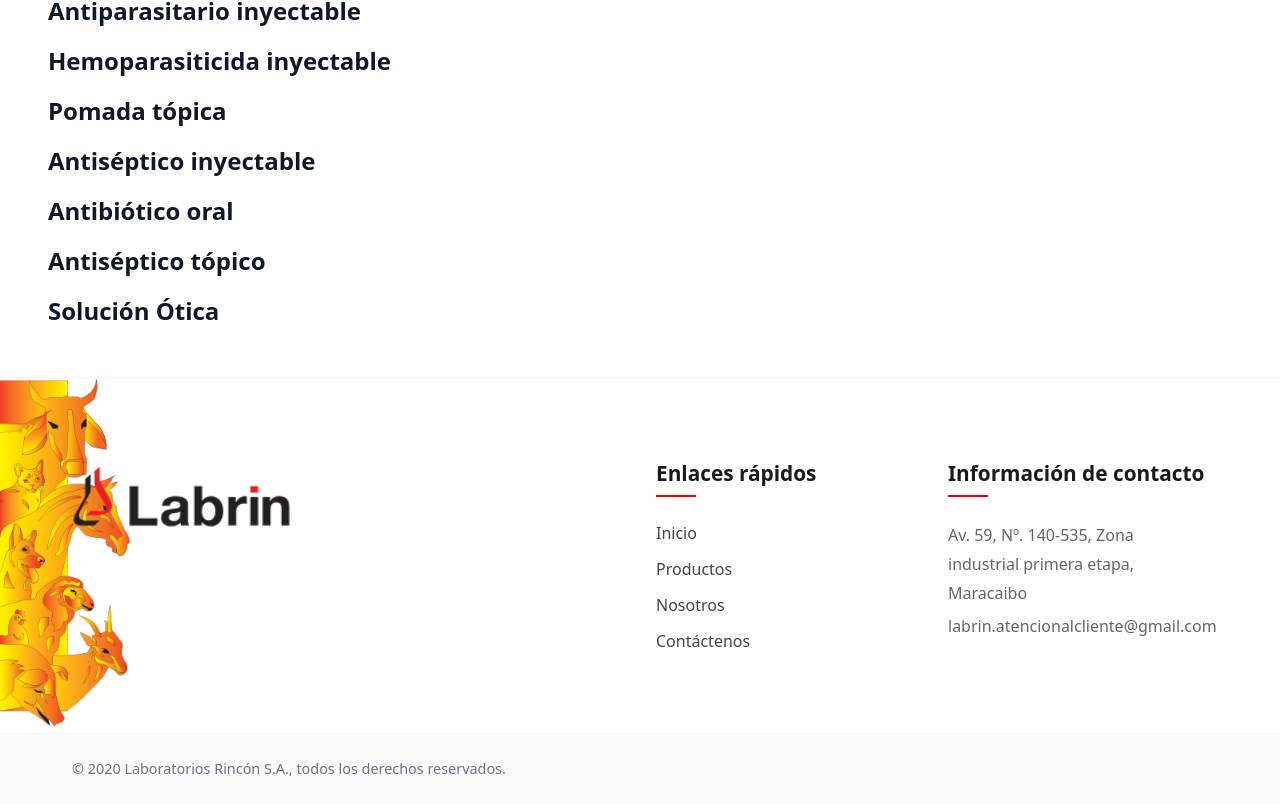
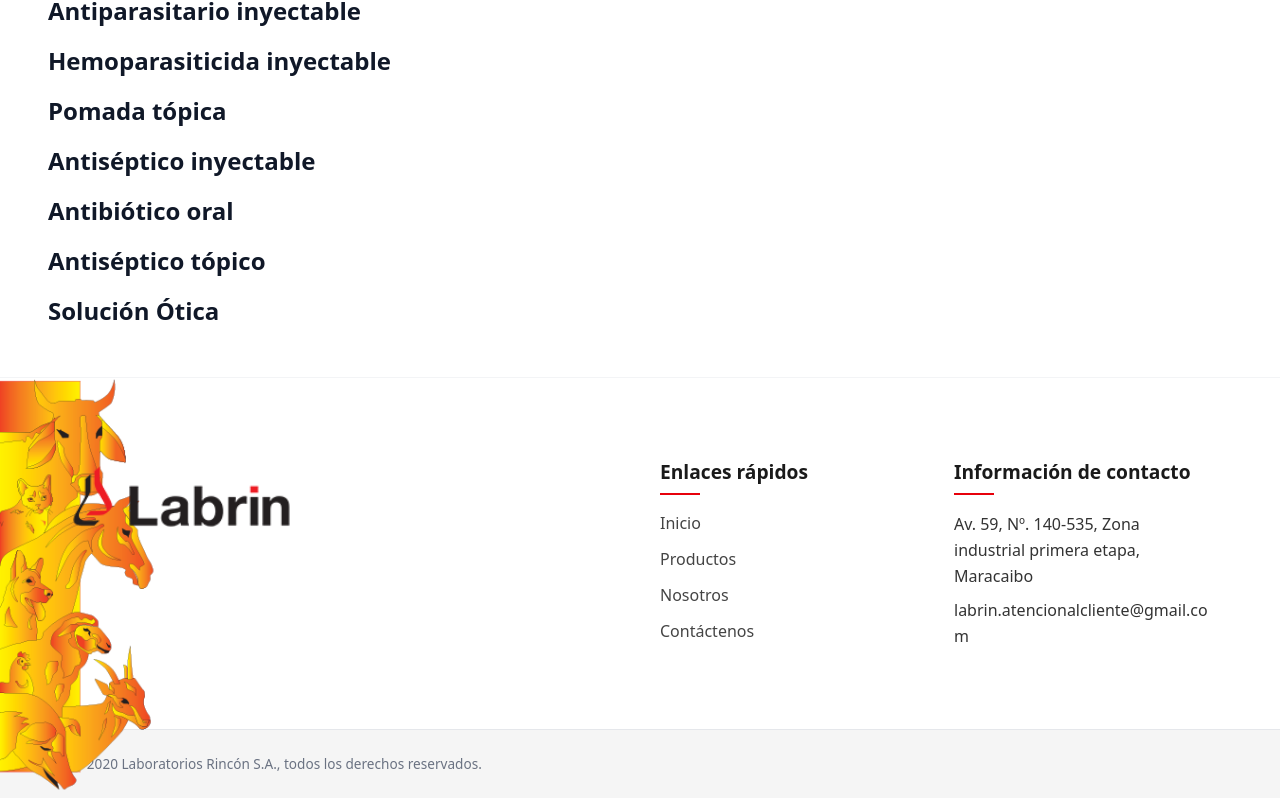
Before and after one commit to labrinsa/labrinsa, a React (Vite) app: page / in a window 1280 px wide. Shown: the part 1588-2392 px from the top of the page. Built offline with nearby package versions, Linux system fonts and the light colour scheme.

Commit message:
modificacion de footer en movi

```diff
--- a/src/components/common/Footer.tsx
+++ b/src/components/common/Footer.tsx
@@ -3,55 +3,57 @@ import { Link, NavLink } from 'react-router-dom'
 
 const Footer = () => {
     return (
-        <footer id="colophon" className="bg-white border-t border-gray-100 font-sans text-[#444]">
-
-            {/* Sección Superior: Widgets con imagen de fondo */}
+        <footer id="colophon" className="bg-white border-t border-gray-100 font-sans text-[#444] relative overflow-hidden">
+            {/* Capa de Fondo - Espejada y opaca solo en móvil */}
             <div
-                className="py-12 md:py-20 bg-no-repeat bg-contain bg-left"
+                className="absolute inset-0 z-0 bg-no-repeat bg-[length:50%_auto] md:bg-contain bg-left-top md:bg-left opacity-30 md:opacity-100 transform -scale-x-100 md:scale-x-100 transition-all duration-300"
                 style={{
                     backgroundImage: `url('/a.png')`,
                 }}
-            >
-                <div className="max-w-[1200px] mx-auto px-4 md:px-8">
-                    <div className="grid grid-cols-1 md:grid-cols-4 gap-8">
+            />
 
-                        {/* Widget 1: Logo (Ajustado para que no tape la imagen de fondo en móvil si es necesario) */}
+            {/* Sección Superior: Contenido */}
+            <div className="relative z-10 py-12 md:py-20">
+                <div className="max-w-[1200px] mx-auto px-6 md:px-8">
+                    <div className="grid grid-cols-1 md:grid-cols-4 gap-10">
+
+                        {/* Widget 1: Logo */}
                         <div className="flex flex-col z-10">
                             <img
                                 src="/cropped-Logo-Labrin-solo-small.png"
                                 alt="Logo Labrin"
-                                className="w-full max-w-[220px] h-auto object-contain"
+                                className="w-48 md:w-full max-w-[220px] h-auto object-contain mb-4"
                             />
                         </div>
 
-                        {/* Widget 2: Espacio vacío para dejar ver la imagen de fondo */}
+                        {/* Widget 2: Espacio vacío (Solo en desktop) */}
                         <div className="hidden md:block"></div>
 
                         {/* Widget 3: Enlaces Rápidos */}
                         <div className="flex flex-col z-10">
-                            <h2 className="text-[1.3rem] font-bold text-[#1a1a1a] mb-6 relative pb-2 after:content-[''] after:absolute after:left-0 after:bottom-0 after:h-[2px] after:w-10 after:bg-red-600">
+                            <h2 className="text-[1.2rem] font-bold text-[#1a1a1a] mb-4 relative pb-2 after:content-[''] after:absolute after:left-0 after:bottom-0 after:h-[2px] after:w-10 after:bg-red-600">
                                 Enlaces rápidos
                             </h2>
-                            <ul className="space-y-3">
-                                <li><NavLink to="/" className="hover:text-red-600 transition-colors duration-300">Inicio</NavLink></li>
-                                <li><NavLink to="/products" className="hover:text-red-600 transition-colors duration-300">Productos</NavLink></li>
-                                <li><NavLink to="/about" className="hover:text-red-600 transition-colors duration-300">Nosotros</NavLink></li>
-                                <li><NavLink to="/contact" className="hover:text-red-600 transition-colors duration-300">Contáctenos</NavLink></li>
+                            <ul className="space-y-3 font-medium">
+                                <li><NavLink to="/" className="hover:text-red-600 transition-colors">Inicio</NavLink></li>
+                                <li><NavLink to="/products" className="hover:text-red-600 transition-colors">Productos</NavLink></li>
+                                <li><NavLink to="/about" className="hover:text-red-600 transition-colors">Nosotros</NavLink></li>
+                                <li><NavLink to="/contact" className="hover:text-red-600 transition-colors">Contáctenos</NavLink></li>
                             </ul>
                         </div>
 
                         {/* Widget 4: Información de Contacto */}
                         <div className="flex flex-col z-10">
-                            <h2 className="text-[1.3rem] font-bold text-[#1a1a1a] mb-6 relative pb-2 after:content-[''] after:absolute after:left-0 after:bottom-0 after:h-[2px] after:w-10 after:bg-red-600">
+                            <h2 className="text-[1.2rem] font-bold text-[#1a1a1a] mb-4 relative pb-2 after:content-[''] after:absolute after:left-0 after:bottom-0 after:h-[2px] after:w-10 after:bg-red-600">
                                 Información de contacto
                             </h2>
-                            <div className="text-[#666] leading-[1.8] space-y-1">
-                                <p>Av. 59, Nº. 140-535, Zona industrial primera etapa, Maracaibo</p>
-                                <p className="hover:text-red-600 cursor-pointer transition-colors">labrin.atencionalcliente@gmail.com</p>
-                                {/*
-                                <p>(0261) 736 2383</p>
-                                <p>(0261) 717 0689</p>
-                                */}
+                            <div className="text-[#333] leading-relaxed space-y-2">
+                                <p className="max-w-[250px] md:max-w-full">
+                                    Av. 59, Nº. 140-535, Zona industrial primera etapa, Maracaibo
+                                </p>
+                                <p className="hover:text-red-600 cursor-pointer transition-colors break-words">
+                                    labrin.atencionalcliente@gmail.com
+                                </p>
                             </div>
                         </div>
 
@@ -59,14 +61,13 @@ const Footer = () => {
                 </div>
             </div>
 
-            {/* Barra Inferior: Copyright */}
-            <div className="bg-[#fcfcfc] border-t border-gray-100 py-6">
-                <div className="max-w-[1200px] mx-auto px-4 md:px-8 flex flex-col md:flex-row justify-between items-center text-[0.9rem] text-gray-500">
+            {/* Barra Inferior */}
+            <div className="bg-[#f5f5f5] border-t border-gray-200 py-6">
+                <div className="max-w-[1200px] mx-auto px-6 md:px-8 text-center md:text-left text-[0.85rem] text-gray-500">
                     <p>© 2020 Laboratorios Rincón S.A., todos los derechos reservados.</p>
                 </div>
             </div>
         </footer>
     );
 };
-
 export default Footer;
```
